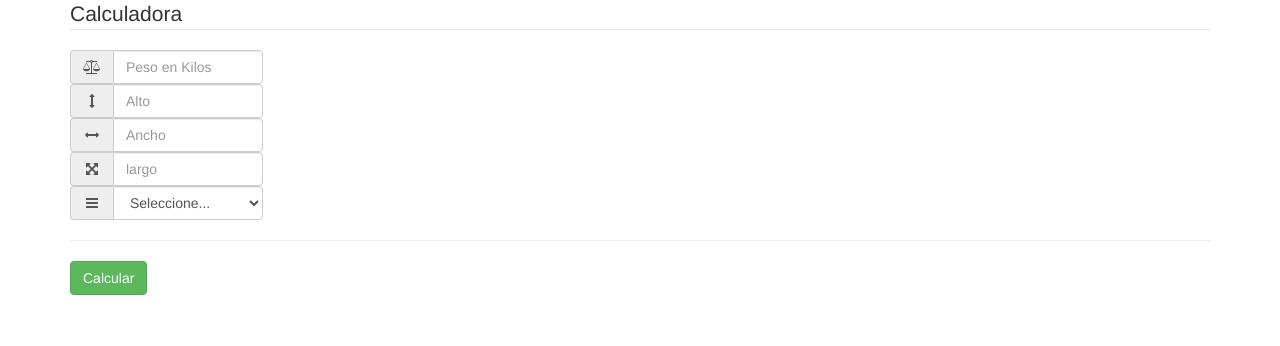
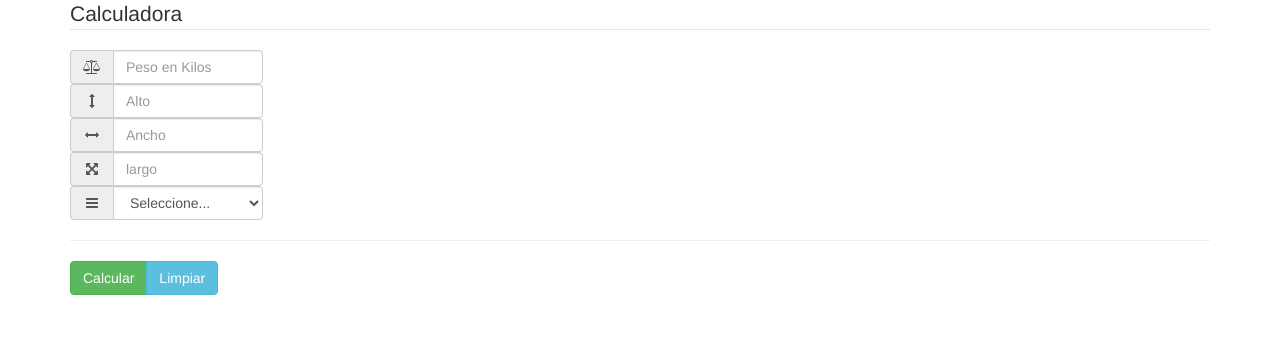
Before and after one commit to wedwin53/calculator, a PHP site: page / in a window 1280 px wide. Shown: the part 73-419 px from the top of the page. Run offline with PHP 8.4, Linux system fonts and the light colour scheme; some libraries are stand-ins or nearby versions.

Commit message:
VERSION 1.4 CAMBIOS VARIOS

```diff
--- a/index.php
+++ b/index.php
@@ -53,8 +53,9 @@
 			</select>
 		</div>
 		<hr/>
-		<div class="input-group margin-bottom">
+		<div class="btn-group margin-bottom">
 			<input class="btn btn-success" type="button" id="enviar" value="Calcular" />
+			<input class="btn btn-info" type="reset" value="Limpiar" />
 		</div>
 		<h1></h1>
 
@@ -76,11 +77,11 @@ $(function() {
 		if (resultado > parseInt(pes.value)) {
 			//resultado_final = resultado.value * costo_libra;
 			resultado2 = resultado * costo_libra;
-			$("h1").html("Estimado a Pagar es: <strong>" + parseInt(resultado2) + "$</strong>");
+			$("h1").html("Estimado a Pagar es: <strong>" + parseInt(resultado2) + "$ USD</strong> (Peso Volumen)");
 
 		} else {
 			resultado_final = parseInt(pes.value) * costo_libra;
-			$("h1").html("Estimado a Pagar es: <strong>" + parseInt(resultado_final) + "$</strong>");
+			$("h1").html("Estimado a Pagar es: <strong>" + parseInt(resultado_final) + "$ USD</strong> (Peso Fisico)");
 
 		}
 
```
